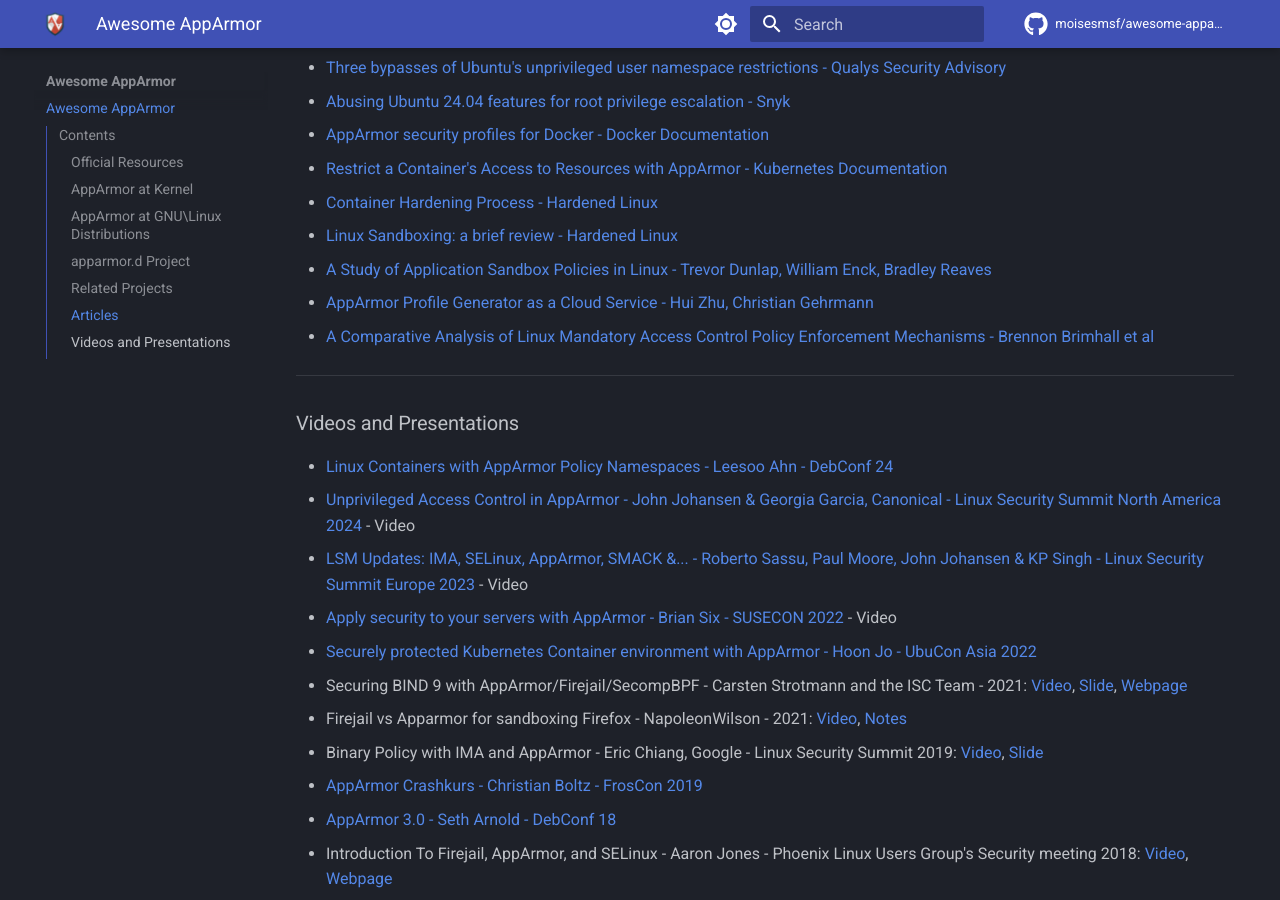
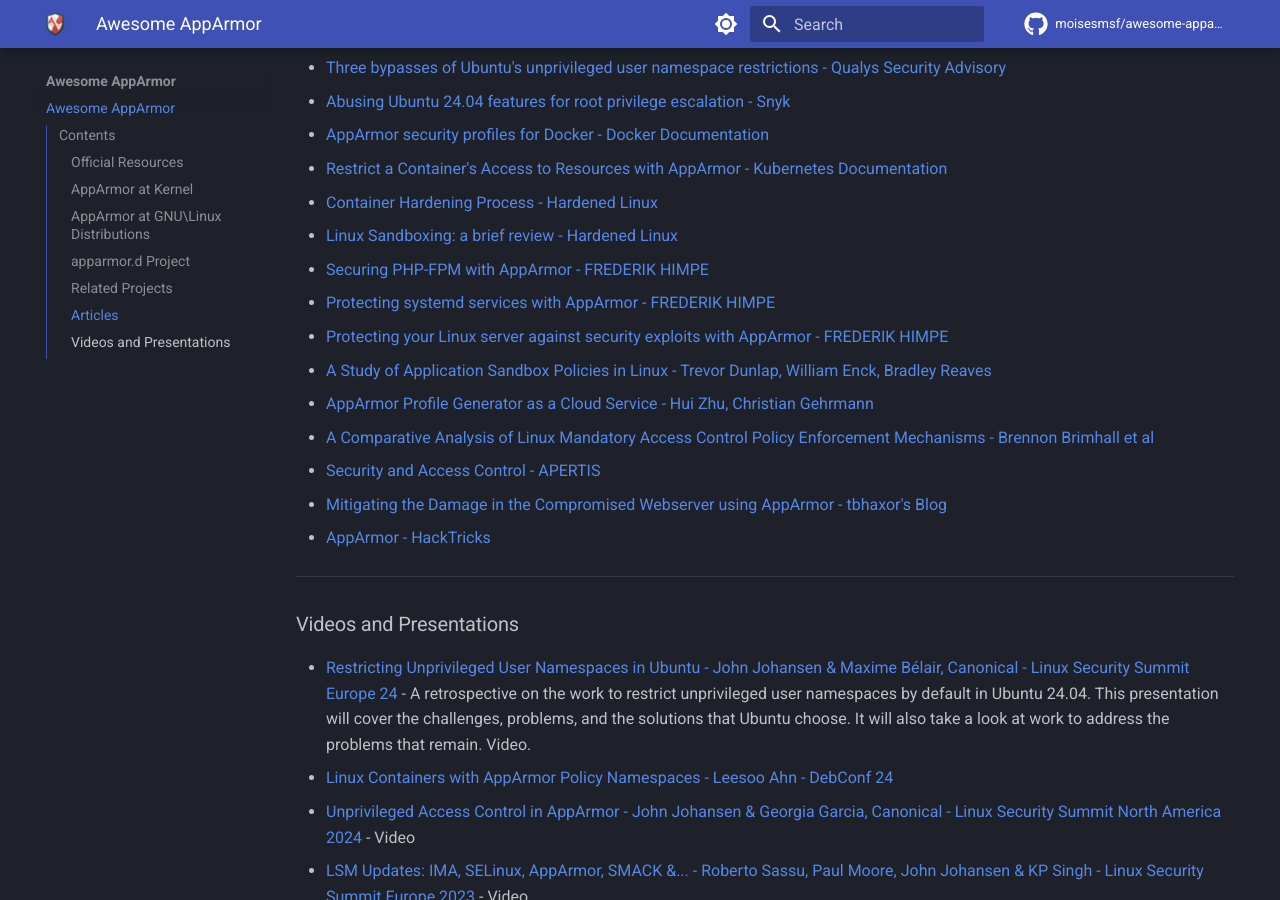
Before and after one commit to moisesmsf/awesome-apparmor, an MkDocs documentation site: the page built from docs/index.md, in a window 1280 px wide and 900 px high, scrolled down 3127 px. Built offline with MkDocs 1.6.1 and Material for MkDocs 9.7.7, drawn with Linux system fonts in a browser that asks for light colours; plug-ins that fetch from the network failed and are left out; comment, search, counter and statistics services are not loaded.

Commit message:
Added more articles and video links

```diff
--- a/docs/index.md
+++ b/docs/index.md
@@ -105,14 +105,21 @@
 - [Restrict a Container's Access to Resources with AppArmor - Kubernetes Documentation](https://kubernetes.io/docs/tutorials/security/apparmor/)
 - [Container Hardening Process - Hardened Linux](https://hardenedlinux.org/blog/2024-10-13-container-hardening-process/)
 - [Linux Sandboxing: a brief review - Hardened Linux](https://hardenedlinux.org/blog/2024-08-20-gnu/linux-sandboxing-a-brief-review)
+- [Securing PHP-FPM with AppArmor - FREDERIK HIMPE](https://blog.frehi.be/2024/01/06/securing-php-fpm-with-apparmor)
+- [Protecting systemd services with AppArmor - FREDERIK HIMPE](https://blog.frehi.be/2024/01/04/protecting-systemd-services-with-apparmor/)
+- [Protecting your Linux server against security exploits with AppArmor - FREDERIK HIMPE](https://blog.frehi.be/2023/12/25/protecting-your-linux-server-against-security-exploits-with-apparmor/)
 - [A Study of Application Sandbox Policies in Linux - Trevor Dunlap, William Enck, Bradley Reaves](https://www.enck.org/pubs/dunlap-sacmat22.pdf)
 - [AppArmor Profile Generator as a Cloud Service - Hui Zhu, Christian Gehrmann](https://www.scitepress.org/Papers/2021/104341/104341.pdf)
 - [A Comparative Analysis of Linux Mandatory Access Control Policy Enforcement Mechanisms - Brennon Brimhall et al](https://dl.acm.org/doi/pdf/10.1145/3578357.3589454)
+- [Security and Access Control - APERTIS](https://www.apertis.org/guides/app_devel/apparmor/)
+- [Mitigating the Damage in the Compromised Webserver using AppArmor - tbhaxor's Blog ](https://tbhaxor.com/mitigating-the-damage-in-the-compromised-webserver-using-apparmor/)
+- [AppArmor - HackTricks ](https://book.hacktricks.wiki/en/linux-hardening/privilege-escalation/docker-security/apparmor.html)
 
 ---
 
 ### Videos and Presentations
 
+- [Restricting Unprivileged User Namespaces in Ubuntu - John Johansen & Maxime Bélair, Canonical - Linux Security Summit Europe 24](https://www.youtube.com/watch?v=GcVjng8WVeg) - A retrospective on the work to restrict unprivileged user namespaces by default in Ubuntu 24.04. This presentation will cover the challenges, problems, and the solutions that Ubuntu choose. It will also take a look at work to address the problems that remain. Video.
 - [Linux Containers with AppArmor Policy Namespaces - Leesoo Ahn - DebConf 24](https://debconf24.debconf.org/talks/106-linux-containers-with-apparmor-policy-namespaces/)
 - [Unprivileged Access Control in AppArmor - John Johansen & Georgia Garcia, Canonical - Linux Security Summit North America 2024](https://www.youtube.com/watch?v=HJ5BMX52dhI) - Video
 - [LSM Updates: IMA, SELinux, AppArmor, SMACK &... - Roberto Sassu, Paul Moore, John Johansen & KP Singh - Linux Security Summit Europe 2023](https://www.youtube.com/watch?v=ifVioMPhEZE) - Video
```
Also changed, not shown: README.md (+7 -0 lines).
